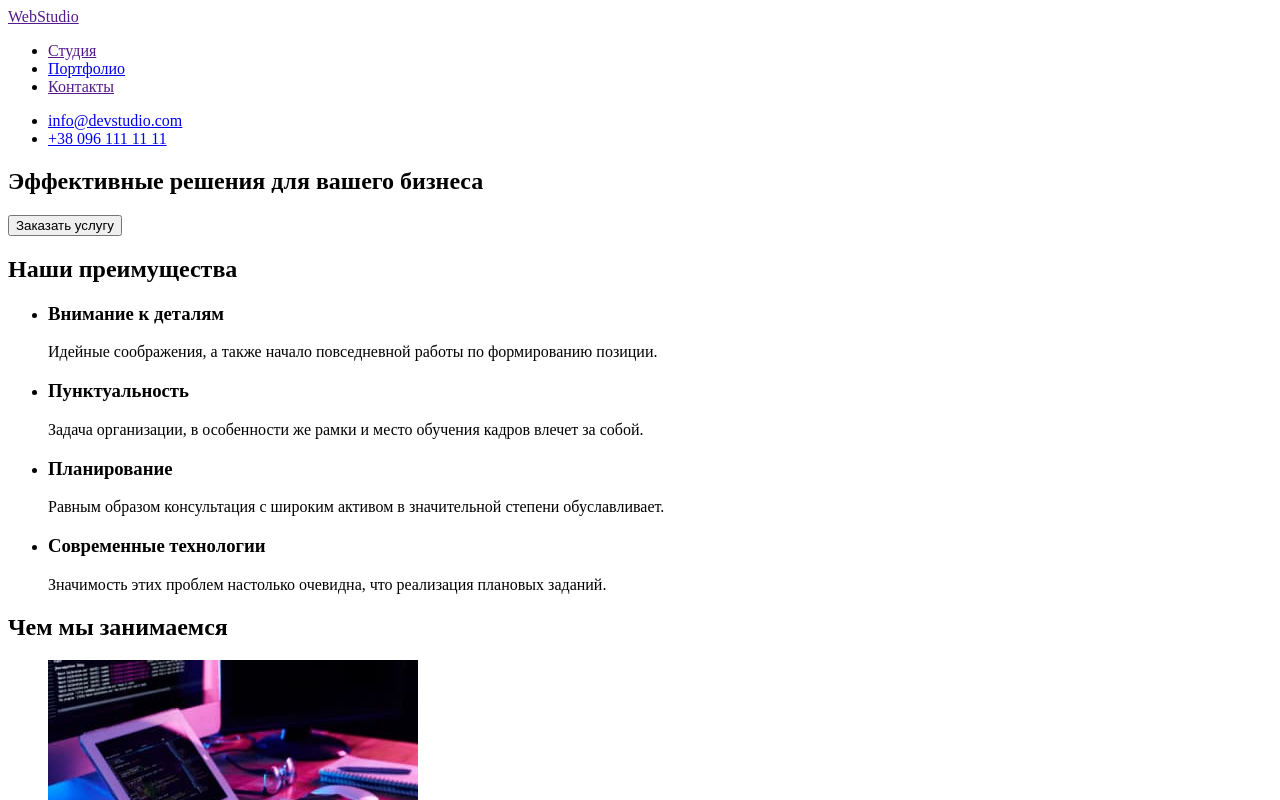
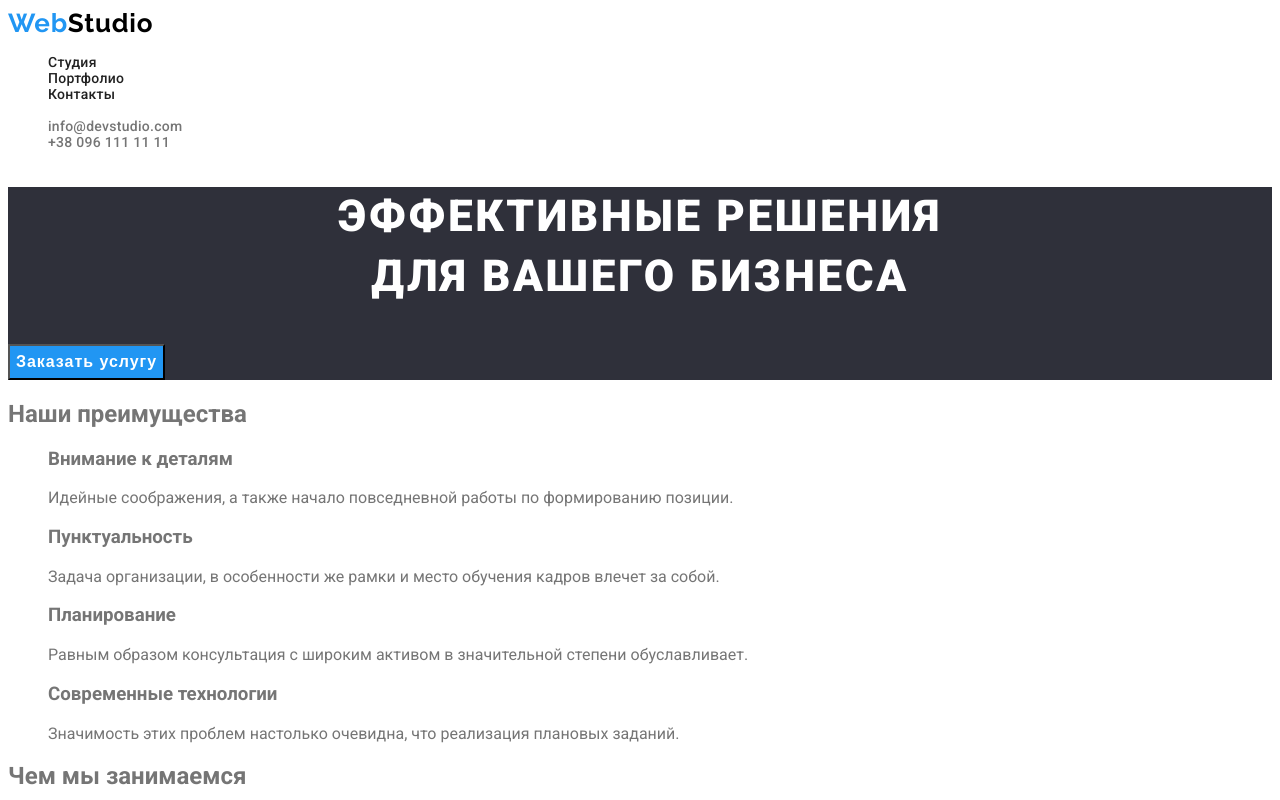
Before and after one commit to ValeriyNiz/goit-markup-hw-02, a plain HTML site: page index.html in a window 1280 px wide. Shown: the top 800 px of the page. Drawn offline with Linux system fonts and the light colour scheme.

Commit message:
оформление стилей

```diff
--- /dev/null
+++ b/css/style.css
@@ -0,0 +1,97 @@
+/* цвет основного текста  #757575 */
+/* вторичный цвет текста  #212121 */
+/* белый #FFFFFF */
+/* акцент #2196F3 */
+/* основной фон #FFFFFF */
+/* вторичный фон #F5F4FA */
+/* серый #2F303A */
+/* контакты футера rgba(255, 255, 255, 0.6) */
+
+:root {
+  --primary-text-color: #757575;
+  --title-text-color: #212121;
+  --accent-color: #2196f3;
+  --title-white-color: #ffffff;
+  --primary-white-color: #ffffff;
+  --primary-grey-color: #2f303a;
+  --secondary-bg-color: #f5f4fa;
+  --footer-text-color: rgba(255, 255, 255, 0.6);
+}
+
+body {
+  color: var(--primary-text-color);
+  background-color: var(--primary-white-color);
+  font-family: 'roboto';
+}
+.list {
+  list-style: none;
+}
+
+.link {
+  text-decoration: none;
+}
+/* Site nav */
+
+.header-logo {
+  font-family: 'Raleway';
+  font-style: normal;
+  font-weight: 700;
+  font-size: 26px;
+  line-height: 1.2;
+  letter-spacing: 0.03em;
+  color: #000000;
+}
+
+.header-logo-web {
+  color: var(--accent-color);
+}
+
+.site-nav-item {
+  font-weight: 500;
+  font-size: 14px;
+  line-height: 1.14;
+  letter-spacing: 0.02em;
+  color: #212121;
+}
+.site-nav-item:hover,
+.site-nav-item:focus {
+  color: var(--accent-color);
+}
+
+.contacts-nav-item {
+  font-weight: 500;
+  font-size: 14px;
+  line-height: 1.14;
+  letter-spacing: 0.02em;
+  color: var(--primary-text-color);
+}
+.contacts-nav-item:hover,
+.contacts-nav-item:focus {
+  color: var(--accent-color);
+}
+
+/* Main sections */
+
+.hero {
+  background-color: var(--primary-grey-color);
+}
+.hero-title {
+  font-weight: 900;
+  font-size: 44px;
+  line-height: 1.36;
+  text-align: center;
+  letter-spacing: 0.06em;
+  text-transform: uppercase;
+  color: var(--title-white-color);
+}
+.hero-btn {
+  font-weight: 700;
+  font-size: 16px;
+  line-height: 1.88;
+  display: flex;
+  align-items: center;
+  text-align: center;
+  letter-spacing: 0.06em;
+  color: var(--title-white-color);
+  background-color: var(--accent-color);
+}
--- a/index.html
+++ b/index.html
@@ -5,61 +5,70 @@
     <meta http-equiv="X-UA-Compatible" content="IE=edge" />
     <meta name="viewport" content="width=device-width, initial-scale=1.0" />
     <title>Эффективные решения для вашего бизнеса</title>
-    <link rel="stylesheet" href="./css/style.css" />
     <link
       href="https://fonts.googleapis.com/css2?family=Raleway:wght@700&family=Roboto:wght@400;500;700;900&display=swap"
       rel="stylesheet"
     />
+    <link rel="stylesheet" href="./css/style.css" />
   </head>
 
   <body>
-    <header>
-      <a href="">WebStudio</a>
+    <header class="header">
+      <a href="" class="header-logo link"> <span class="header-logo-web">Web</span>Studio</a>
       <nav>
-        <ul>
-          <li><a href="">Студия</a></li>
-          <li><a href="./portfolio.html">Портфолио</a></li>
-          <li><a href="">Контакты</a></li>
+        <ul class="site-nav list">
+          <li class="site-nav-item"><a href="" class="site-nav-item link">Студия</a></li>
+          <li class="site-nav-item">
+            <a href="./portfolio.html" class="site-nav-item link">Портфолио</a>
+          </li>
+          <li class="site-nav-item"><a href="" class="site-nav-item link">Контакты</a></li>
         </ul>
       </nav>
-      <ul>
-        <li><a href="mailto:info@devstudio.com">info@devstudio.com</a></li>
-        <li><a href="tel:+38 096 111 11 11">+38 096 111 11 11</a></li>
+      <ul class="contacts-nav list">
+        <li class="contacts-nav-item">
+          <a href="mailto:info@devstudio.com" class="contacts-nav-item link">info@devstudio.com</a>
+        </li>
+        <li class="contacts-nav-item">
+          <a href="tel:+38 096 111 11 11" class="contacts-nav-item link">+38 096 111 11 11</a>
+        </li>
       </ul>
     </header>
     <main>
-      <section>
-        <h1>Эффективные решения для вашего бизнеса</h1>
-        <button type="button">Заказать услугу</button>
+      <section class="hero">
+        <h1 class="hero-title">
+          Эффективные решения <br />
+          для вашего бизнеса
+        </h1>
+        <button type="button" class="hero-btn">Заказать услугу</button>
       </section>
-      <section>
-        <h2>Наши преимущества</h2>
-        <ul>
+      <section class="section">
+        <h2 class="section-title">Наши преимущества</h2>
+        <ul class="list">
           <li>
-            <h3>Внимание к деталям</h3>
+            <h3 class="section-title">Внимание к деталям</h3>
             <p>Идейные соображения, а также начало повседневной работы по формированию позиции.</p>
           </li>
           <li>
-            <h3>Пунктуальность</h3>
+            <h3 class="section-title">Пунктуальность</h3>
             <p>
               Задача организации, в особенности же рамки и место обучения кадров влечет за собой.
             </p>
           </li>
           <li>
-            <h3>Планирование</h3>
+            <h3 class="section-title">Планирование</h3>
             <p>
               Равным образом консультация с широким активом в значительной степени обуславливает.
             </p>
           </li>
           <li>
-            <h3>Современные технологии</h3>
+            <h3 class="section-title">Современные технологии</h3>
             <p>Значимость этих проблем настолько очевидна, что реализация плановых заданий.</p>
           </li>
         </ul>
       </section>
-      <section>
-        <h2>Чем мы занимаемся</h2>
-        <ul>
+      <section class="section">
+        <h2 class="section-title">Чем мы занимаемся</h2>
+        <ul class="list">
           <li>
             <img src="./images/box1.jpg" alt="написание кода" width="370" />
           </li>
@@ -69,36 +78,37 @@
           <li><img src="./images/box3.jpg" alt="дизайн" width="370" /></li>
         </ul>
       </section>
-      <section>
-        <h2>Наша команда</h2>
-        <ul>
+      <section class="section team">
+        <h2 class="section-title">Наша команда</h2>
+        <ul class="list">
           <li>
             <img src="./images/img1.jpg" alt="Игорь Демьяненко Product Designer" width="270" />
-            <h3>Игорь Демьяненко</h3>
+
+            <h3 class="section-title">Игорь Демьяненко</h3>
             <p lang="en">Product Designer</p>
           </li>
           <li>
             <img src="./images/img2.jpg" alt="Ольга Репина Frontend Developer" width="270" />
-            <h3>Ольга Репина</h3>
+            <h3 class="section-title">Ольга Репина</h3>
             <p lang="en">Frontend Developer</p>
           </li>
           <li>
             <img src="./images/img3.jpg" alt="Николай Тарасов Marketing" width="270" />
-            <h3>Николай Тарасов</h3>
+            <h3 class="section-title">Николай Тарасов</h3>
             <p lang="en">Marketing</p>
           </li>
           <li>
             <img src="./images/img4.jpg" alt="Михаил Ермаков UI Designer" width="270" />
-            <h3>Михаил Ермаков</h3>
+            <h3 class="section-title">Михаил Ермаков</h3>
             <p lang="en">UI Designer</p>
           </li>
         </ul>
       </section>
     </main>
-    <footer>
+    <footer class="footer">
       <a href="">WebStudio</a>
       <address>
-        <ul>
+        <ul class="list">
           <li>
             <a
               href="https://www.google.com/maps/place/бул.+Леси+Украинки,+26,+Киев,+Украина,+02000/@50.4265807,30.5361971,17z/data=!3m1!4b1!4m5!3m4!1s0x40d4cf0e033ecbe9:0x57a4dffefec77da0!8m2!3d50.4265807!4d30.5383858"
```
